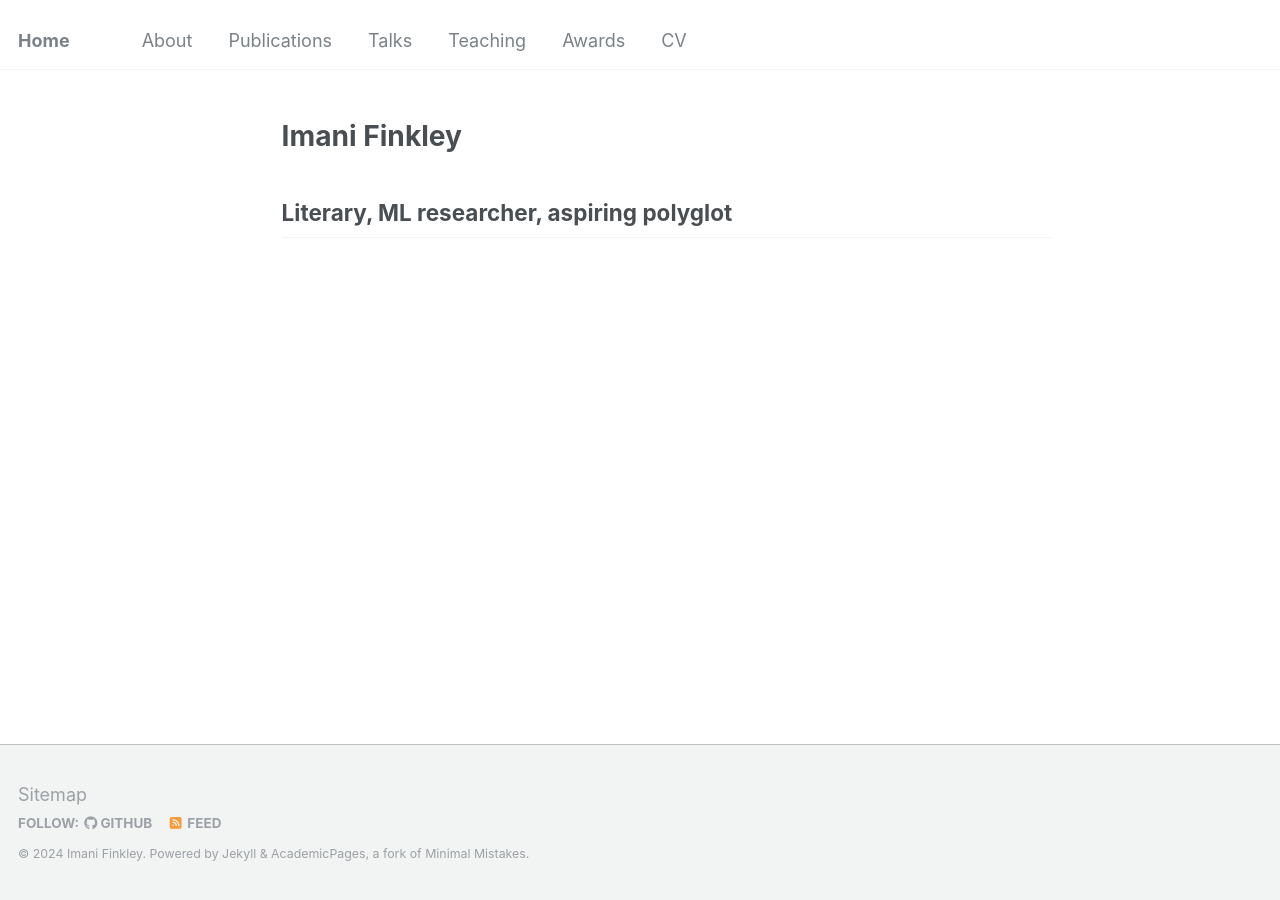
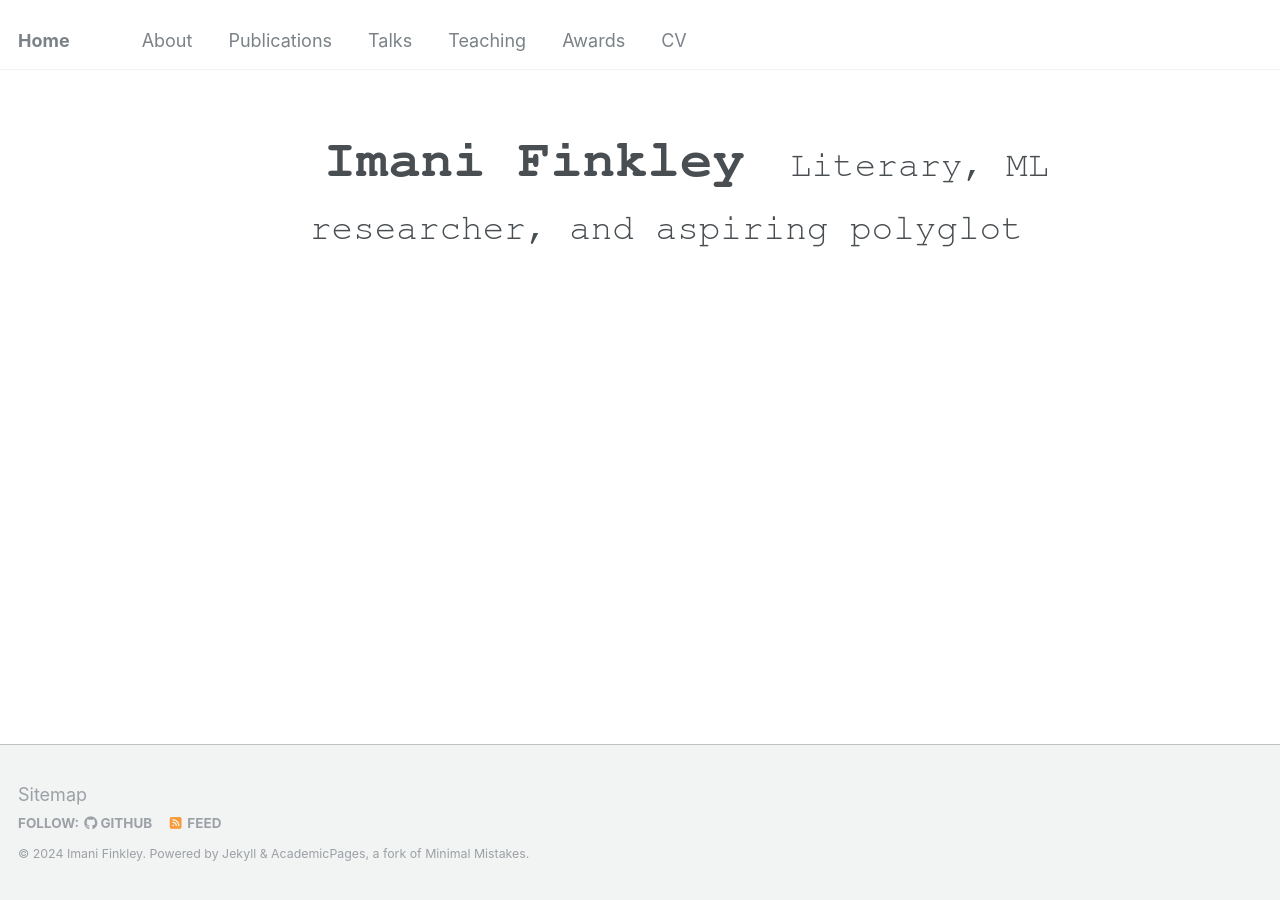
Before and after one commit to imanif/imanif.github.io, a Jekyll site: the page built from _pages/home.md, in a window 1280 px wide. Built offline with Jekyll 4.4.1, drawn with Linux system fonts in a browser that asks for light colours.

Commit message:
fix home page style

```diff
--- a/_pages/home.md
+++ b/_pages/home.md
@@ -4,8 +4,7 @@ title: ""
 author_profile: false
 ---
 
-
-
-
-# Imani Finkley
-## Literary, ML researcher, aspiring polyglot
+<p align="center">
+  <span style="margin-left: 40px; font-size: 3em; font-family: 'FreeMono', monospace; font-weight: bold;">Imani Finkley</span>
+  <span style="margin-left: 40px; font-size: 2em; font-family: 'FreeMono', monospace; font-weight: italics;">Literary, ML researcher, and aspiring polyglot</span>
+</p>
```
